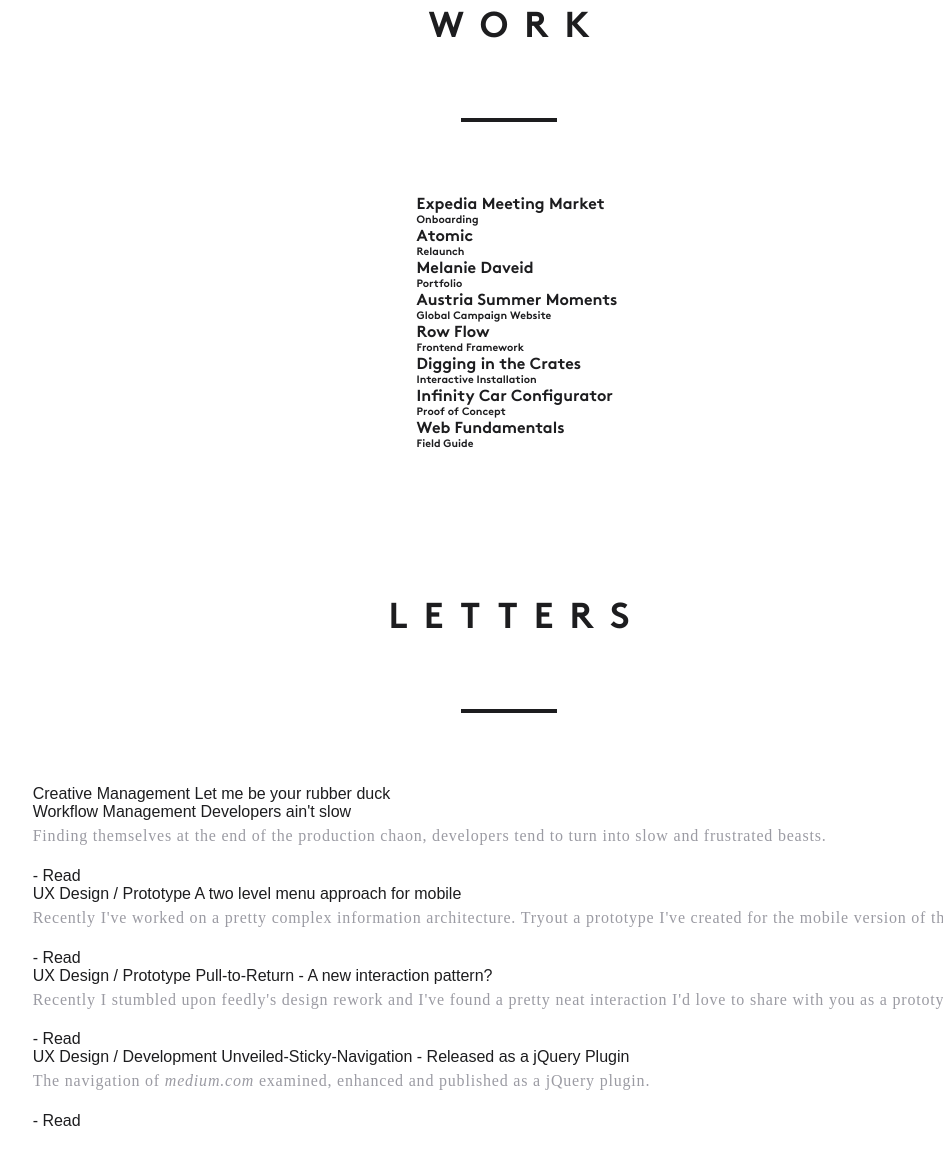
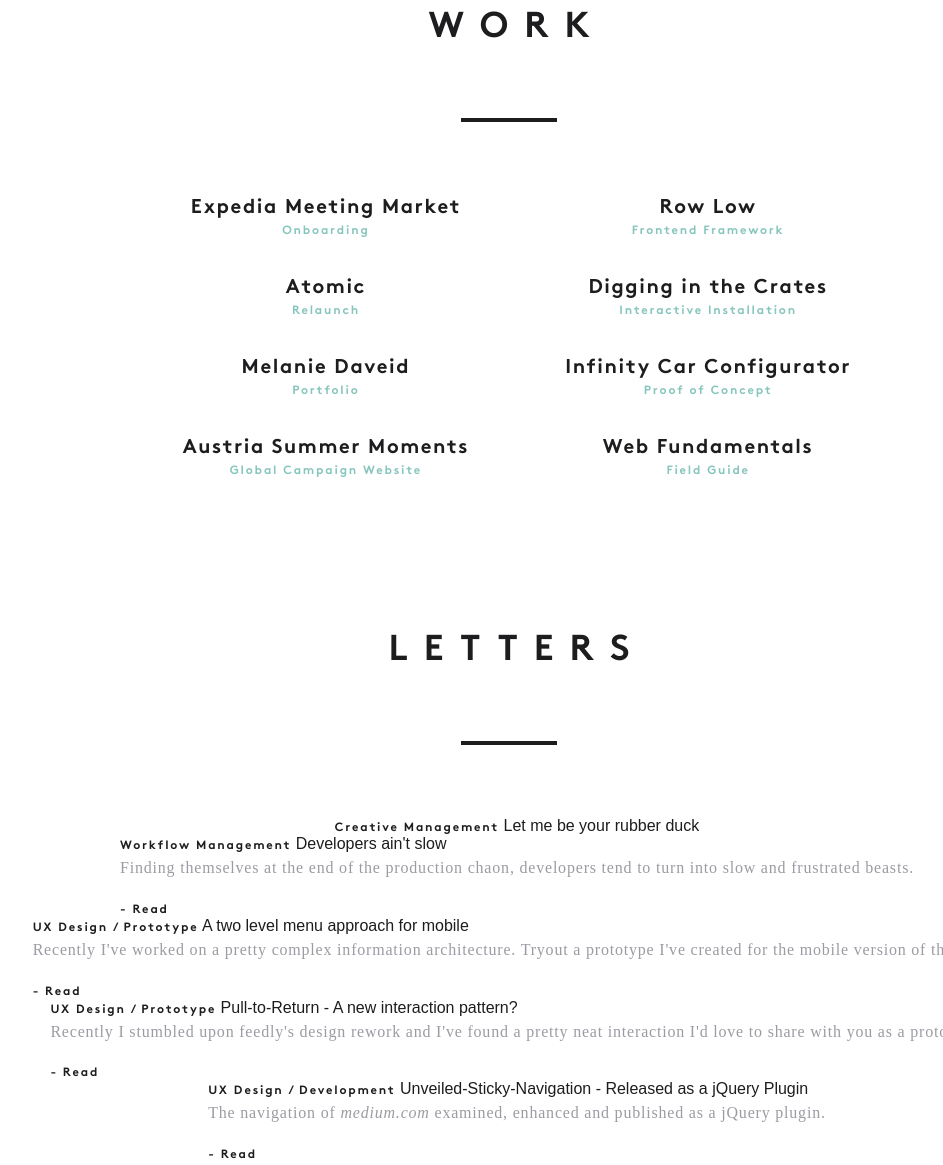
Before and after one commit to Santatraniaina/weaintplastic, a plain HTML site: page index.html in a window 1280 px wide. Shown: the part 1907-3072 px from the top of the page, without its empty margins (123-1066 px from the left). Drawn offline with Linux system fonts and the light colour scheme; a web font is replaced by a local one.

Commit message:
Implement Work section

```diff
--- a/assets/css/style.css
+++ b/assets/css/style.css
@@ -106,6 +106,22 @@ a {
     display: none;
 }
 
+.h4 {
+    font-family: var(--ff-bold);
+    font-size: 1.25rem;
+    letter-spacing: .1rem;
+}
+
+.h6 {
+    font-family: var(--ff-bold);
+    font-size: .75rem;
+    letter-spacing: .15em;
+}
+
+.text-blue {
+    color: var(--blue);
+}
+
 
 /* Custom Style */
 /* HEADER */
@@ -188,7 +204,7 @@ a {
     }
 }
 
-.section__title {
+.section__title, .section__content {
     display: flex;
     flex-direction: column;
     align-items: center;
@@ -214,10 +230,12 @@ a {
     }
 }
 
-.section__content {
-    display: flex;
-    flex-direction: column;
-}
+/*.section__content {*/
+/*    display: flex;*/
+/*    flex-direction: column;*/
+/*    align-items: center;*/
+/*    justify-content: center;*/
+/*}*/
 
 .service {
     display: flex;
@@ -265,3 +283,25 @@ a {
         column-gap: 2rem;
     }
 }
+
+.work {
+    display: grid;
+    grid-template-columns: repeat(2, 1fr);
+    gap: 2rem 6rem;
+}
+/* TODO : Even/odd to simulate left/right */
+
+.work__item {
+    position: relative;
+}
+
+.work__link {
+    text-align: center;
+    position: relative;
+    line-height: 1.5rem;
+
+    > span {
+        display: block;
+        position: relative;
+    }
+}
--- a/index.html
+++ b/index.html
@@ -86,50 +86,50 @@
             <ul class="section__content work">
                 <li class="work__item">
                     <a href="#" class="work__link">
-                        <h4>Expedia Meeting Market</h4>
-                        <h6>Onboarding</h6>
+                        <span class="h4">Expedia Meeting Market</span>
+                        <span class="h6 text-blue">Onboarding</span>
                     </a>
                 </li>
                 <li class="work__item">
                     <a href="#" class="work__link">
-                        <h4>Atomic</h4>
-                        <h6>Relaunch</h6>
+                        <span class="h4">Row Low</span>
+                        <span class="h6 text-blue">Frontend Framework</span>
                     </a>
                 </li>
                 <li class="work__item">
                     <a href="#" class="work__link">
-                        <h4>Melanie Daveid</h4>
-                        <h6>Portfolio</h6>
+                        <span class="h4">Atomic</span>
+                        <span class="h6 text-blue">Relaunch</span>
                     </a>
                 </li>
                 <li class="work__item">
                     <a href="#" class="work__link">
-                        <h4>Austria Summer Moments</h4>
-                        <h6>Global Campaign Website</h6>
+                        <span class="h4">Digging in the Crates</span>
+                        <span class="h6 text-blue">Interactive Installation</span>
                     </a>
                 </li>
                 <li class="work__item">
                     <a href="#" class="work__link">
-                        <h4>Row Flow</h4>
-                        <h6>Frontend Framework</h6>
+                        <span class="h4">Melanie Daveid</span>
+                        <span class="h6 text-blue">Portfolio</span>
                     </a>
                 </li>
                 <li class="work__item">
                     <a href="#" class="work__link">
-                        <h4>Digging in the Crates</h4>
-                        <h6>Interactive Installation</h6>
+                        <span class="h4">Infinity Car Configurator</span>
+                        <span class="h6 text-blue">Proof of Concept</span>
                     </a>
                 </li>
                 <li class="work__item">
                     <a href="#" class="work__link">
-                        <h4>Infinity Car Configurator</h4>
-                        <h6>Proof of Concept</h6>
+                        <span class="h4">Austria Summer Moments</span>
+                        <span class="h6 text-blue">Global Campaign Website</span>
                     </a>
                 </li>
                 <li class="work__item">
                     <a href="#" class="work__link">
-                        <h4>Web Fundamentals</h4>
-                        <h6>Field Guide</h6>
+                        <span class="h4">Web Fundamentals</span>
+                        <span class="h6 text-blue">Field Guide</span>
                     </a>
                 </li>
             </ul>
```
